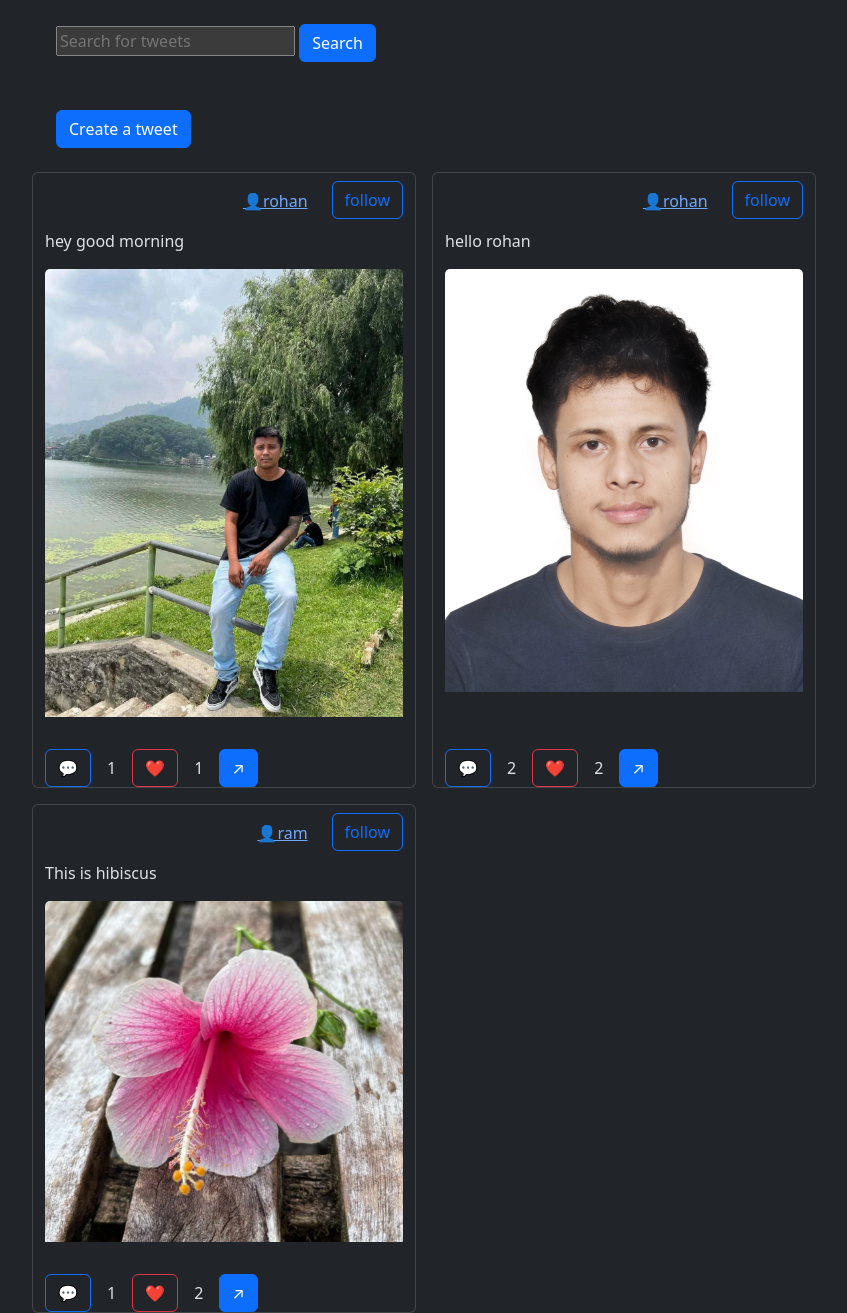
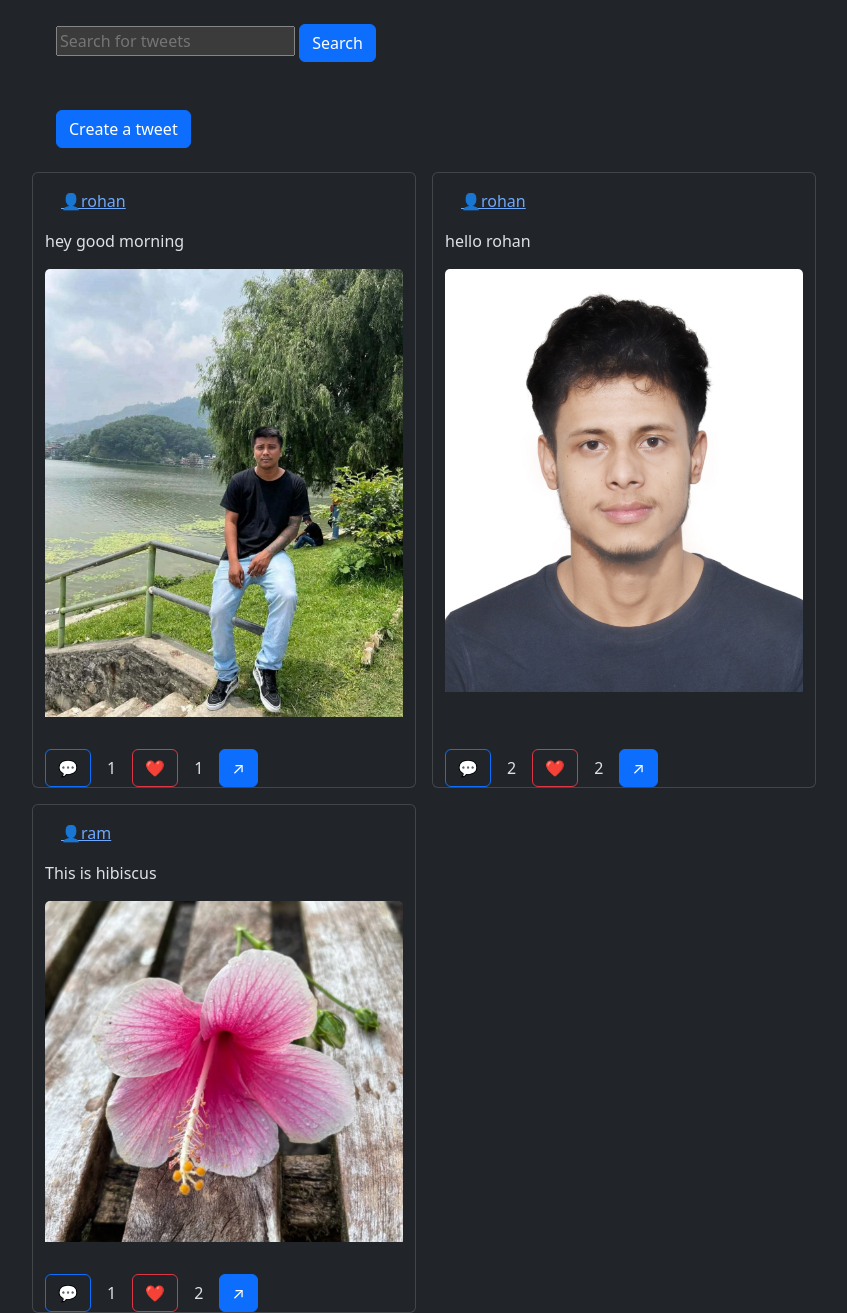
Before and after one commit to Rohan-Basnet/tweet_app, a Django app: page / in a window 1280 px wide. Shown: the part 56-1369 px from the top of the page, without its empty margins (50-897 px from the left). Run offline with Django 5.2, Linux system fonts and the light colour scheme; data comes from the database, SQL or seed files in the repository; both versions use the stored data as it was before the commit.

Commit message:
modify tweet list and profile page

```diff
--- a/tweet/models.py
+++ b/tweet/models.py
@@ -39,8 +39,7 @@ class Like(models.Model):
 
 class Follow(models.Model):
     user= models.ForeignKey(User, on_delete=models.CASCADE, related_name='follow')
-    tweet=models.ForeignKey(Tweet, on_delete=models.CASCADE, related_name='follow')
     followed_at=models.DateTimeField(auto_now_add=True)
 
     def __str__(self):
-        return f'{self.user.username} followed {self.tweet}'
+        return f'{self.user.username} follows you'
--- a/tweet/templates/tweet_list.html
+++ b/tweet/templates/tweet_list.html
@@ -23,21 +23,10 @@
     {% if tweets %}
     {% for tweet in tweets %}
 
-        <div class="card" style="width: 24rem; height:auto;">
+        <div class="card" style="width: 24rem;">
+            <a class='m-3' href="{% url 'profile_view' tweet.user.username %}">👤{{tweet.user.username}}</a>
             {% comment %} follow functionality {% endcomment %}
-            <div class="d-flex gap-2 justify-content-end">
-                <a class='m-3' href="{% url 'profile_view' tweet.user.username %}">👤{{tweet.user.username}}</a>
-                <form action="{% url 'follow_user' tweet.id %}" method="POST">
-                    {% csrf_token %}
-                    <button {% if tweet.is_followed %}
-                    class='btn btn-primary mt-2 ml-auto' type='submit'
-                    {% else %}
-                    class='btn btn-outline-primary mt-2' type='submit'
-                    {% endif %}
-                    >follow</button>
-                    {% comment %} <button class='btn btn-primary mt-2' type="submit">unfollow</button> {% endcomment %}
-            </form>
-            </div>
+
 
             {% if tweet.image %}
 
@@ -45,8 +34,8 @@
             <img src="{{tweet.image.url}}" class="card-img-top" alt="...">
             {% endif %}
             <div class="card-body">
-                {% comment %} <h5 class="card-title">{{tweet.user.username}}</h5> {% endcomment %}
-                {% comment %} <button>@{{tweet.user.username}}</button> {% endcomment %}
+                {% comment %} <h5 class="card-title">{{tweet.user.username}}</h5>
+                <button>@{{tweet.user.username}}</button> {% endcomment %}
 
 
 
--- a/tweet/urls.py
+++ b/tweet/urls.py
@@ -14,5 +14,5 @@ urlpatterns = [
     path('<int:tweet_id>/make_comment/', views.make_comment, name='make_comment'),
     path('<int:tweet_id>/like/', views.like_view, name='like_view'),
     path('tweet/<int:pk>/', views.tweet_detail, name='tweet_detail'),
-    path('<int:tweet_id>/follow', views.follow_user, name='follow_user')
+    path('<int:user_id>/follow', views.follow_user, name='follow_user')
 ]
--- a/tweet/views.py
+++ b/tweet/views.py
@@ -22,11 +22,11 @@ def tweet_list(request):
                     tweet.is_liked=True
                 else:
                     tweet.is_liked=False
-            if request.user.is_authenticated:
-                if tweet.follow.filter(user=request.user).exists():
-                    tweet.is_followed=True
-                else:
-                    tweet.is_followed=False
+            # if request.user.is_authenticated:
+            #     if tweet.follow.filter(user=request.user).exists():
+            #         tweet.is_followed=True
+            #     else:
+            #         tweet.is_followed=False
     return render(request,'tweet_list.html',{'tweets':tweets, 'query':query})
 
 @login_required
@@ -85,6 +85,12 @@ def profile_view(request, username):
     user=get_object_or_404( User, username=username)
     profile=get_object_or_404(Profile,user=user)
     tweet_count=Tweet.objects.filter(user=user).count()
+    if request.user.is_authenticated:
+        if user.follow.filter(user=request.user).exists():
+            user.is_followed=True
+        else:
+            user.is_followed=False
+
     return render(request,'profile_view.html',{'user':user, 'profile':profile,'bio':profile.bio,'tweet_count':tweet_count})
 
 def comments_view(request, tweet_id):
@@ -131,12 +137,12 @@ def tweet_detail(request,pk):
     tweet= get_object_or_404(Tweet,pk=pk)
     return render(request, 'tweet_detail.html', {'tweet':tweet})
 
-def follow_user(request,tweet_id):
-    tweets= get_object_or_404(Tweet, pk=tweet_id)
+def follow_user(request,user_id):
+    user= get_object_or_404(User, pk=user_id)
     if request.method=='POST':
-        if tweets.follow.filter(user=request.user).exists():
-            tweets.follow.filter(user=request.user).delete()
+        if user.follow.filter(user=request.user).exists():
+            user.follow.filter(user=request.user).delete()
 
         else:
-            tweets.follow.create(user=request.user)
+            user.follow.create(user=request.user)
     return redirect('tweet_list')
```
Also changed, not shown: tweet/templates/profile_view.html (+15 -0 lines), db.sqlite3, tweet/migrations/0007_remove_follow_tweet.py (added).
